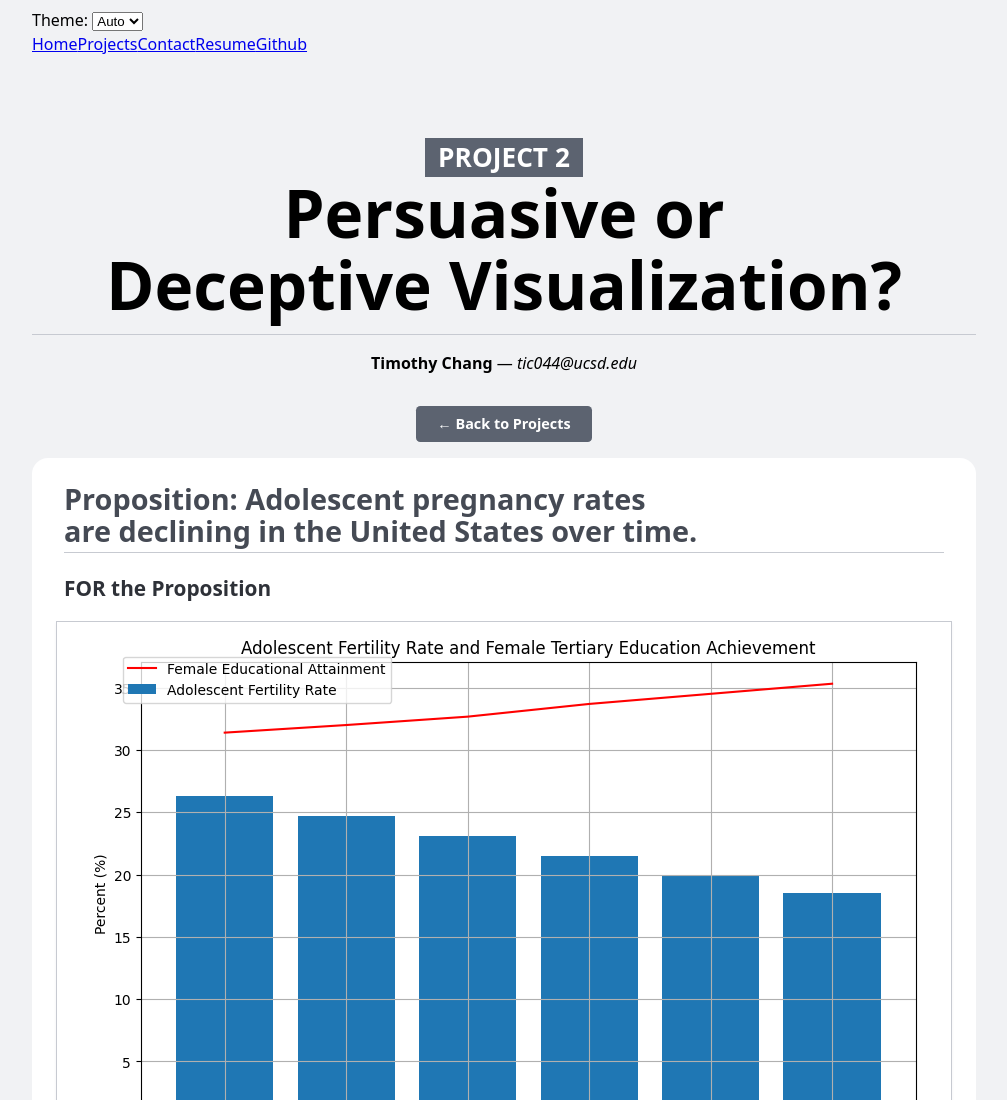
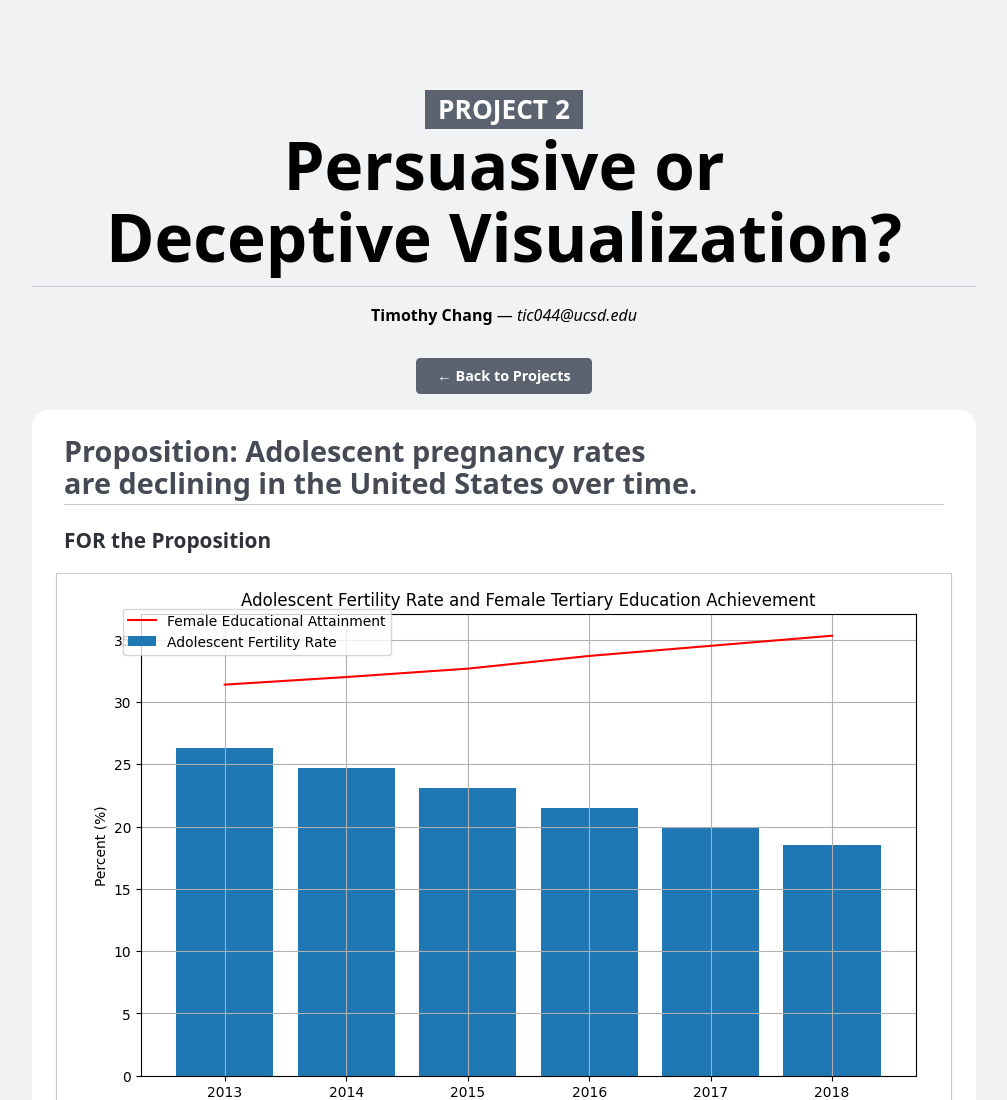
Before and after one commit to tic044/portfolio, a plain HTML site: page projects/project2/project2_report.html in a window 1280 px wide. Shown: the top 1100 px of the page, without its empty margins (136-1143 px from the left). Drawn offline with Linux system fonts and the light colour scheme.

Commit message:
removes navigation menu from project2

```diff
--- a/projects/project2/project2_report.html
+++ b/projects/project2/project2_report.html
@@ -158,7 +158,6 @@
         background: var(--color-neutral-30);
       }
     </style>
-    <script type="module" src="../../global.js"></script>
   </head>
 
   <body>
```
